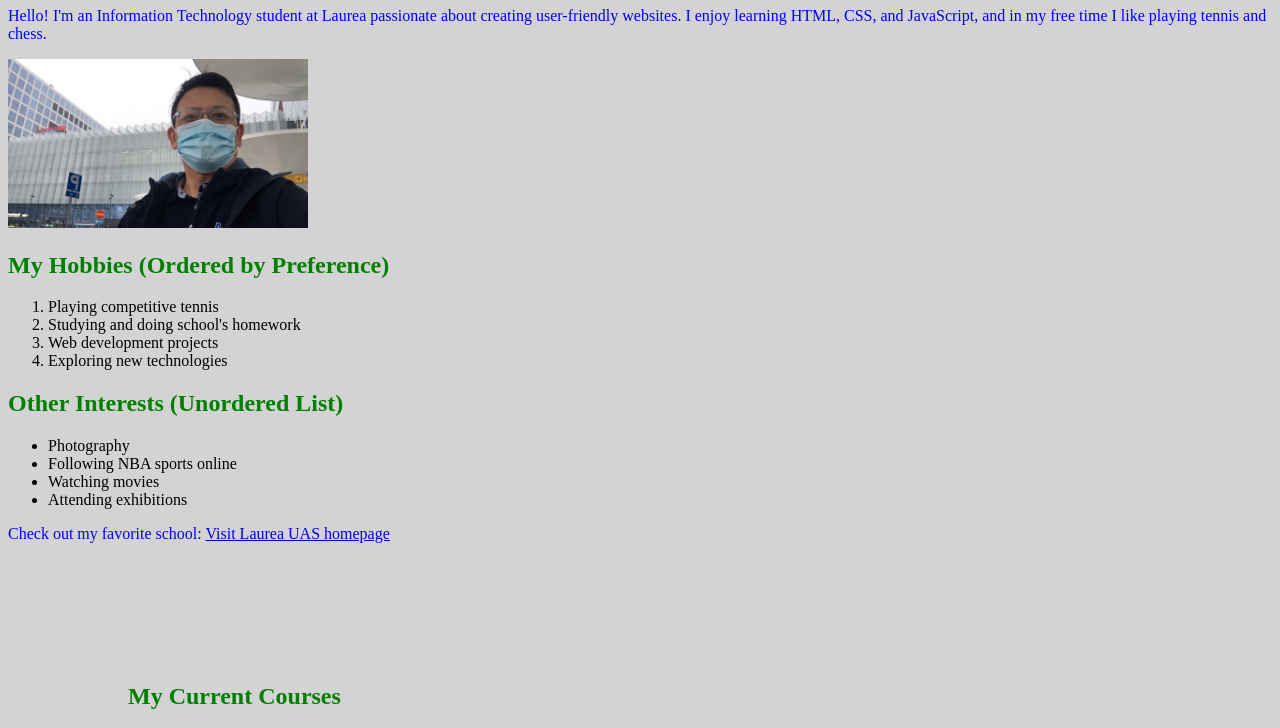
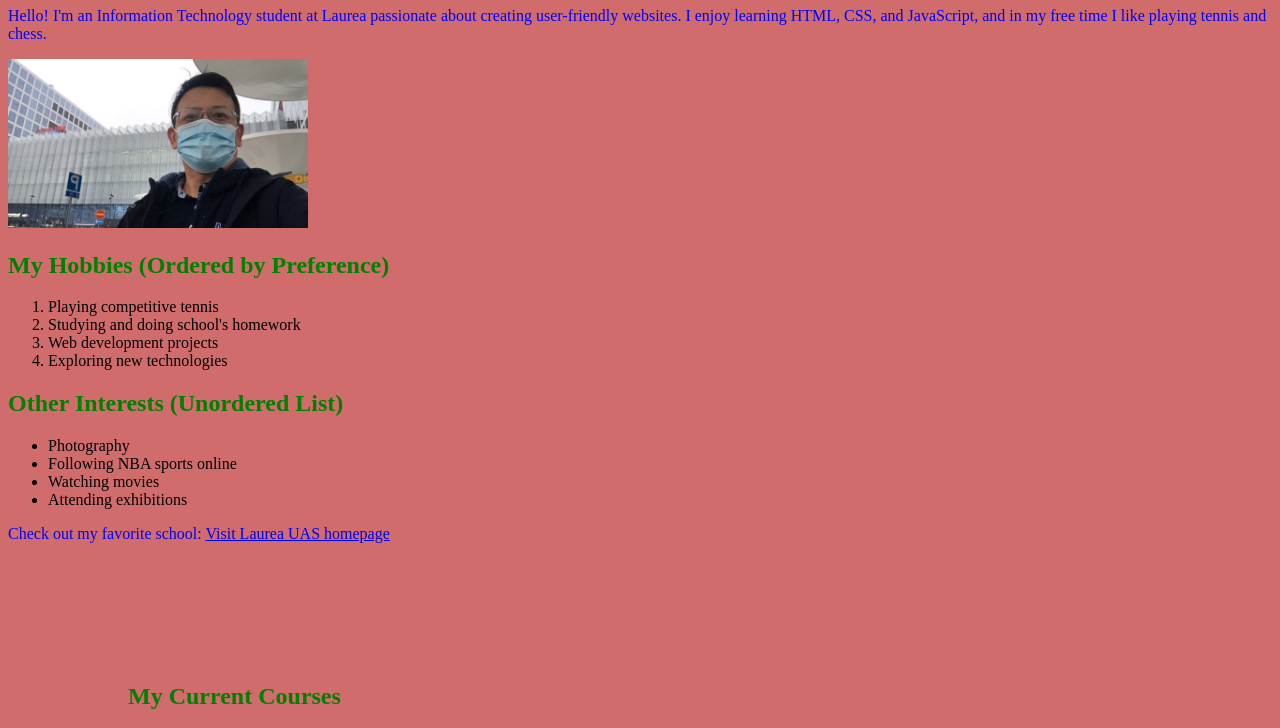
Before and after one commit to QLi2025/Web-Sivuston-kehittaminen, a plain HTML site: page Workshop 02 - CSS Fundamentals/Index.html in a window 1280 px wide. Shown: the part 73-801 px from the top of the page. Drawn offline with Linux system fonts and the light colour scheme.

Commit message:
styles muutos 02

```diff
--- a/Workshop 02 - CSS Fundamentals/styles.css
+++ b/Workshop 02 - CSS Fundamentals/styles.css
@@ -3,7 +3,7 @@ p {
   }
 
   body {
-    background-color: lightgray;
+    background-color: rgb(208, 108, 108);
   }
 
   h1 {
```
